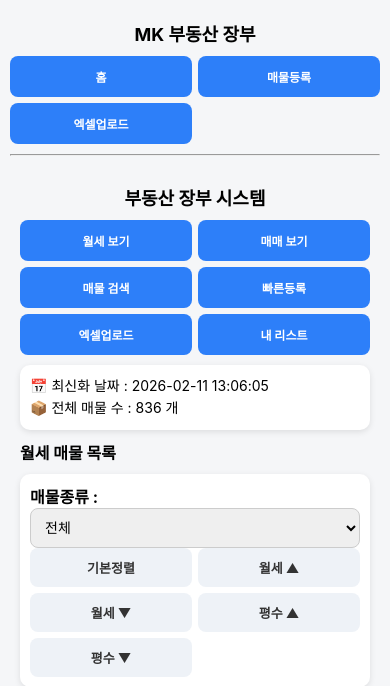
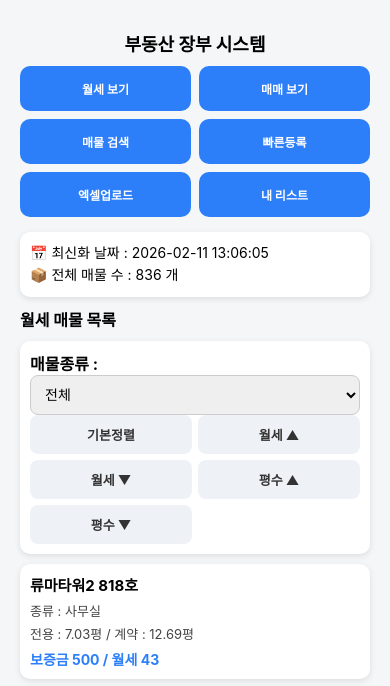
Before and after one commit to manki3/mrefs-system, a Flask app: page / in a window 390 px wide. Shown: the top 686 px of the page. Run offline with Flask 3, Linux system fonts and the light colour scheme; a user stored in the database is signed in.

Commit message:
Add responsive UI styles for mobile and desktop

```diff
--- a/templates/base.html
+++ b/templates/base.html
@@ -13,6 +13,75 @@
     <meta property="og:type" content="website">
 
 <style>
+
+
+/* ===== 공통 기본 스타일 ===== */
+
+body {
+    font-size: 14px;
+}
+
+/* ===== PC 전용 스타일 ===== */
+@media (min-width: 801px) {
+
+    .menu {
+        grid-template-columns: repeat(3, 1fr);
+    }
+
+    .property-card .title {
+        font-size: 16px;
+    }
+
+    .property-card .detail {
+        font-size: 13px;
+    }
+
+    .property-card .price {
+        font-size: 15px;
+    }
+
+}
+
+/* ===== 모바일 전용 스타일 ===== */
+@media (max-width: 800px) {
+
+    body {
+        font-size: 16px;
+    }
+
+    .menu {
+        grid-template-columns: repeat(2, 1fr);
+        gap: 10px;
+    }
+
+    .menu a {
+        font-size: 16px;
+        padding: 16px 10px;
+    }
+
+    .card {
+        padding: 16px;
+    }
+
+    .property-card .title {
+        font-size: 18px;
+    }
+
+    .property-card .detail {
+        font-size: 15px;
+    }
+
+    .property-card .price {
+        font-size: 17px;
+    }
+
+    select {
+        font-size: 16px;
+        padding: 12px;
+    }
+
+}
+
 
 body {
     font-family: -apple-system, BlinkMacSystemFont, "Segoe UI", Roboto, sans-serif;
@@ -38,23 +107,39 @@ h2 {
     margin: 10px 0;
 }
 
+
+h2 {
+    font-size: 16px;
+    margin: 10px 0;
+}
+
+/* ===== 여기부터 추가 ===== */
+
 .menu {
     display: grid;
     grid-template-columns: repeat(3, 1fr);
-    gap: 6px;
-    margin-bottom: 10px;
+    gap: 8px;
+    margin-bottom: 15px;
 }
 
 .menu a {
     text-align: center;
-    padding: 12px 6px;
+    padding: 14px 10px;
     background: #2d7ff9;
     color: white;
-    border-radius: 8px;
+    border-radius: 10px;
     text-decoration: none;
-    font-size: 13px;
+    font-size: 14px;
     font-weight: bold;
 }
+
+.menu a:hover {
+    opacity: 0.9;
+}
+
+/* ===== 여기까지 추가 ===== */
+
+
 
 .card {
     background: white;
@@ -144,17 +229,6 @@ select {
 
 <div class="container">
 
-<h1>MK 부동산 장부</h1>
-
-{% if not hide_menu %}
-<div class="menu">
-    <a href="/">홈</a>
-    <a href="/add">매물등록</a>
-    <a href="/excel_upload">엑셀업로드</a>
-</div>
-{% endif %}
-
-<hr>
 
 {% block content %}
 {% endblock %}
```
